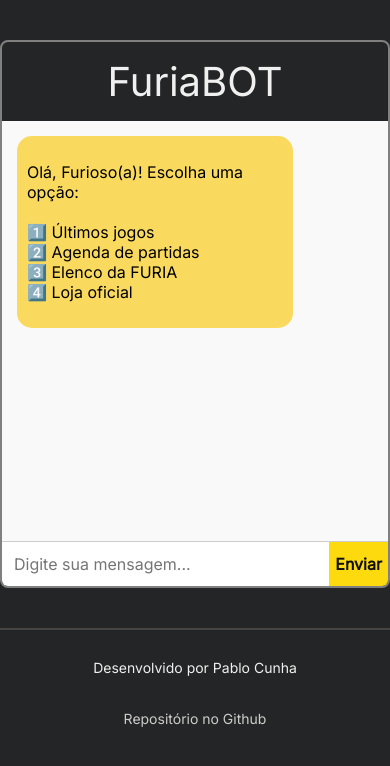
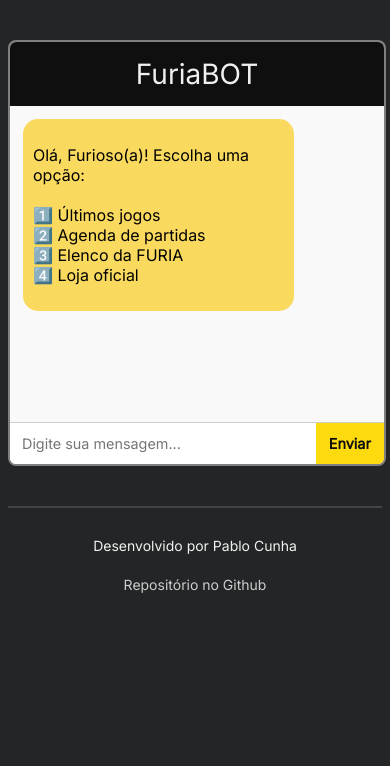
Before and after one commit to pablo-cunha/furia-bot, a React (Vite) app: page / in a window 390 px wide. Shown: the top 766 px of the page. Built offline with nearby package versions, Linux system fonts and the light colour scheme.

Commit message:
Aplica responsividade

```diff
--- a/src/components/ChatBot.css
+++ b/src/components/ChatBot.css
@@ -2,26 +2,28 @@
 
 .chat-container {
     max-width: 600px;
+    width: 100%;
     margin: 40px auto;
     display: flex;
     flex-direction: column;
-    font-family: sans-serif;
+    font-family: 'Poppins', sans-serif;
     border: 2px solid #808080;
     border-radius: 8px;
     overflow: hidden;
+    background-color: #fff;
 }
 
 .chat-box {
-    display: flex;
-    flex-direction: column;
     height: 400px;
     padding: 10px;
     overflow-y: auto;
-    max-height: 80vh;
     background-color: #f9f9f9;
+    display: flex;
+    flex-direction: column;
 }
 
 .chat-header {
+    background-color: #0f0f0f;
     font-size: 40px;
     color: #f0f0f0;
     text-align: center;
@@ -34,8 +36,9 @@
     margin: 8px 0;
     padding: 10px 14px;
     border-radius: 16px;
-    max-width: 70%;
+    max-width: 85%;
     line-height: 1.4;
+    word-break: break-word;
 }
 
 .user-message {
@@ -45,7 +48,6 @@
     padding: 10px;
     margin: 5px;
     border-radius: 15px;
-    max-width: 70%;
 }
 
 .bot-message {
@@ -64,28 +66,26 @@
 
 .chat-input {
     display: flex;
+    padding: 0;
     border-top: 1px solid #ccc;
 }
 
 .chat-input input {
-    flex-basis: 85%;
-    flex-grow: 0;
+    flex: 5;
     padding: 12px;
     border: none;
     outline: none;
-    font-size: 16px;
-    border-radius: 0;
+    font-size: 1rem;
 }
 
   .chat-input button {
-    flex-basis: 15%;
-    flex-grow: 0;
+    flex: 1;
     background-color: #FDDA0D;
     color: #0f0f0f;
     border: none;
     font-weight: bold;
-    font-size: 16px;
-    cursor: pointer;
+    font-size: 1rem;
+    cursor: pointer;;
     transition: background-color 0.3s;
 }
 
@@ -106,6 +106,8 @@
     padding: 15px 0;
     border-top: 2px solid #444;
     font-size: 14px;
+    flex-wrap: wrap;
+    text-align: center;
 }
 
 .footer-container a {
@@ -116,3 +118,33 @@
 .footer-container a:hover {
     text-decoration: underline;
 }
+
+/* Media Queries */
+
+@media screen and (max-width: 600px) {
+    .chat-header {
+        font-size: 28px;
+    }
+
+    .chat-box {
+        height: 300px;
+        padding: 8px;
+    }
+
+    .chat-input input {
+        font-size: 0.9rem;
+    }
+
+    .chat-input button {
+        font-size: 0.9rem;
+    }
+
+    .footer-container {
+        flex-direction: column;
+        gap: 8px;
+    }
+
+    .footer-container div::after {
+        content: ""; /* remove o pipe na vertical */
+    }
+}
--- a/src/index.css
+++ b/src/index.css
@@ -2,7 +2,7 @@
     font-family: 'Inter', sans-serif;
 }
 
-body {
+html {
     background-color: #232526;
     margin: 0;
     padding: 0;
```
